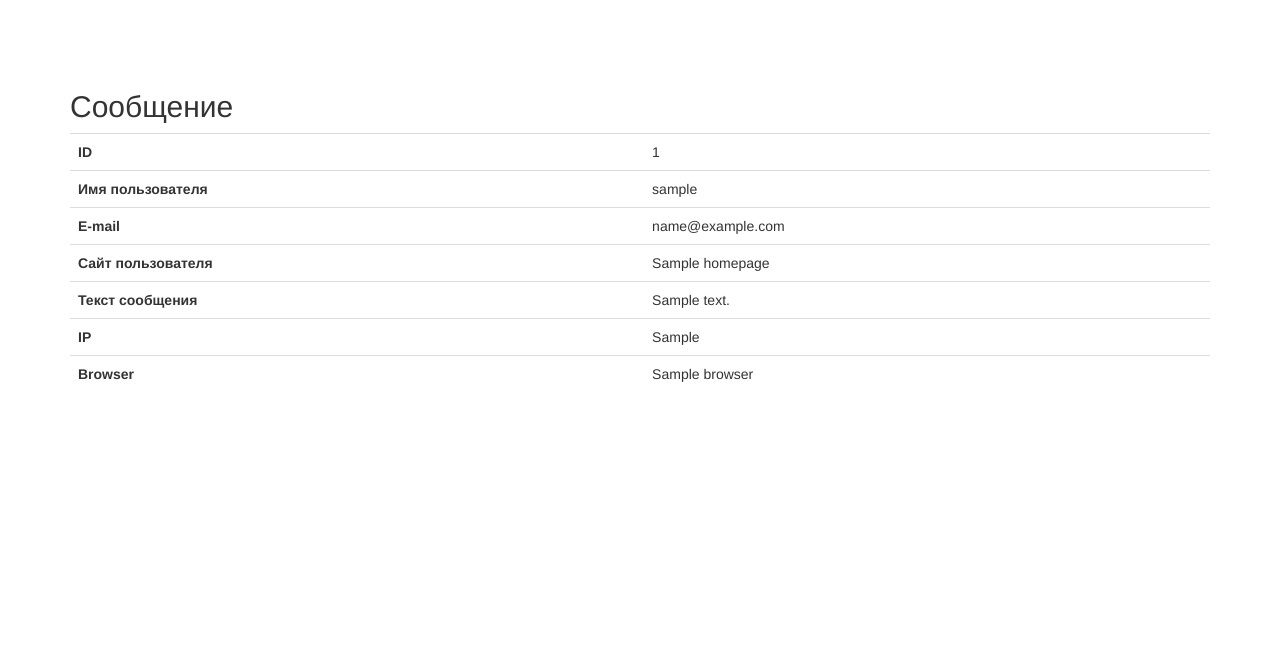
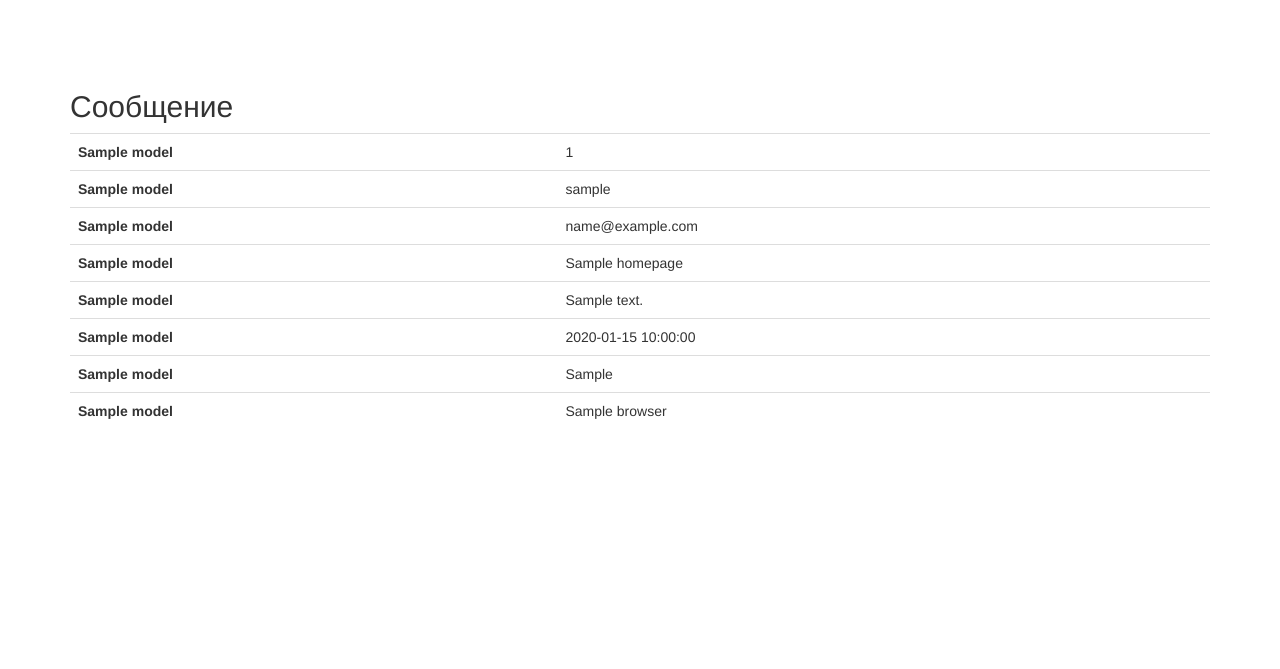
Before and after one commit to vladimir-m88/guest-book, a Yii app: template views/guest-book/detail.php in a window 1280 px wide. Shown: the top 669 px of the page. Run offline with PHP 8.4 and a stand-in for Yii, Linux system fonts and the light colour scheme; the template is opened without the code that fills it: most values are stand-ins (such as "Sample title", 1, 10 or a date in 2020); data that the repository does not hold is empty; some libraries are stand-ins or nearby versions.

Commit message:
Функционал в соответствии с заданием реализован.

```diff
--- a/controllers/GuestBookController.php
+++ b/controllers/GuestBookController.php
@@ -16,7 +16,7 @@ class GuestBookController extends Controller {
         $dataProvider = new ActiveDataProvider([
             'query' => Messages::find(),
             'pagination' => [
-                'pagesize' => 15,
+                'pagesize' => 25,
             ],
             'sort' => [
                 'defaultOrder' => [
--- /dev/null
+++ b/views/guest-book/_text_cell.php
@@ -0,0 +1,6 @@
+<?php
+
+use yii\helpers\Html;
+use yii\helpers\Url;
+
+echo $model->text;
--- a/views/guest-book/detail.php
+++ b/views/guest-book/detail.php
@@ -1,31 +1,35 @@
 <h2>Сообщение</h2>
 <table class="table">
     <tr>
-        <th>ID</th>
+        <th><?php echo $model->getAttributeLabel('id'); ?></th>
         <td><?php echo $model['id'] ?></td>
     </tr>
     <tr>
-        <th>Имя пользователя</th>
+        <th><?php echo $model->getAttributeLabel('user_name'); ?></th>
         <td><?php echo $model['user_name'] ?></td>
     </tr>
     <tr>
-        <th>E-mail</th>
+        <th><?php echo $model->getAttributeLabel('email'); ?></th>
         <td><?php echo $model['email'] ?></td>
     </tr>
     <tr>
-        <th>Сайт пользователя</th>
+        <th><?php echo $model->getAttributeLabel('homepage'); ?></th>
         <td><?php echo $model['homepage'] ?></td>
     </tr>
     <tr>
-        <th>Текст сообщения</th>
+        <th><?php echo $model->getAttributeLabel('text'); ?></th>
         <td><?php echo $model['text'] ?></td>
     </tr>
     <tr>
-        <th>IP</th>
+        <th><?php echo $model->getAttributeLabel('public_date'); ?></th>
+        <td><?php echo $model['public_date'] ?></td>
+    </tr>
+    <tr>
+        <th><?php echo $model->getAttributeLabel('IP'); ?></th>
         <td><?php echo $model['IP'] ?></td>
     </tr>
     <tr>
-        <th>Browser</th>
+        <th><?php echo $model->getAttributeLabel('browser'); ?></th>
         <td><?php echo $model['browser'] ?></td>
     </tr>
 </table>
```
Also changed, not shown: models/Messages.php (+6 -6 lines), views/guest-book/index.php (+8 -1 lines).
